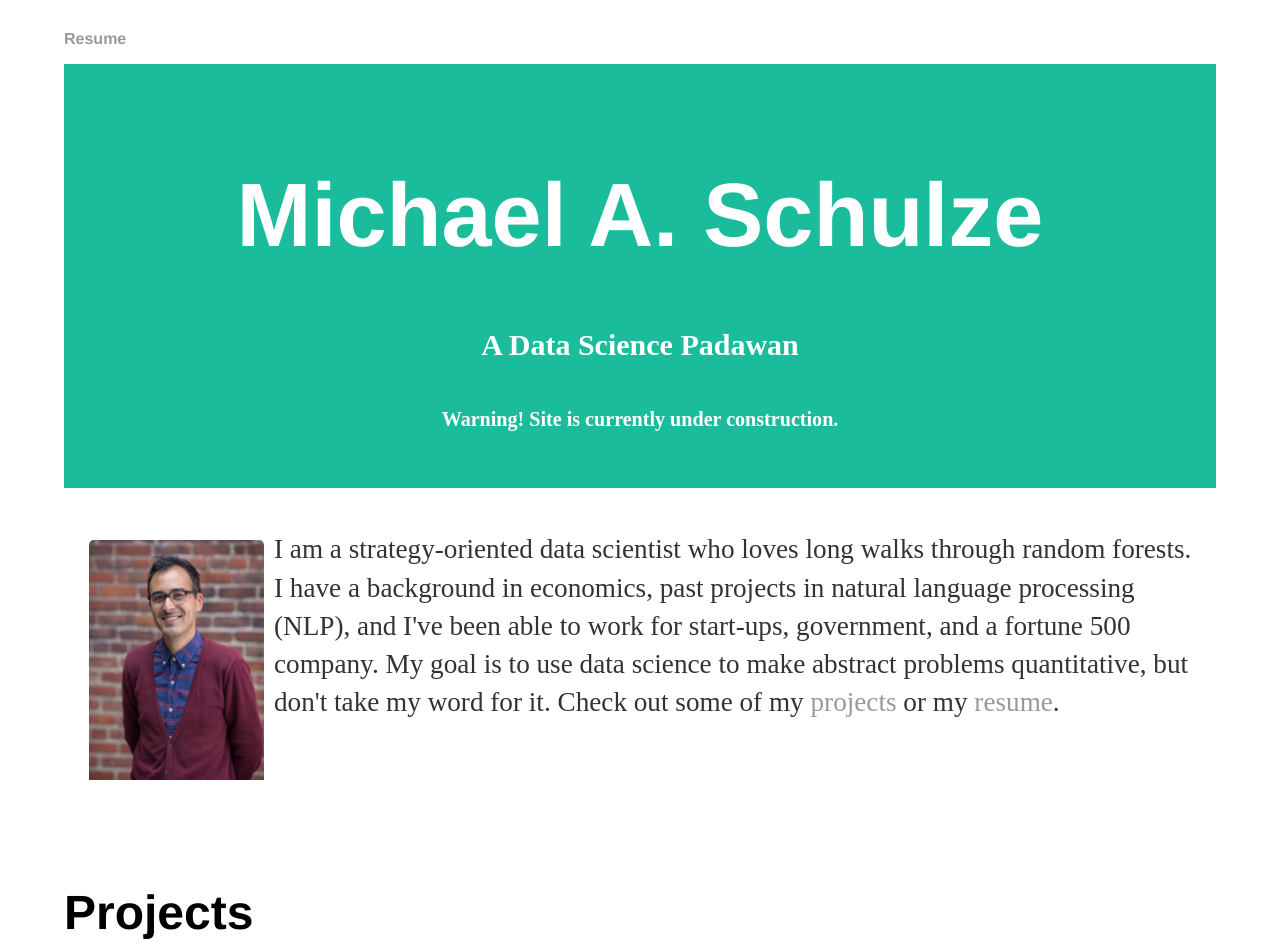
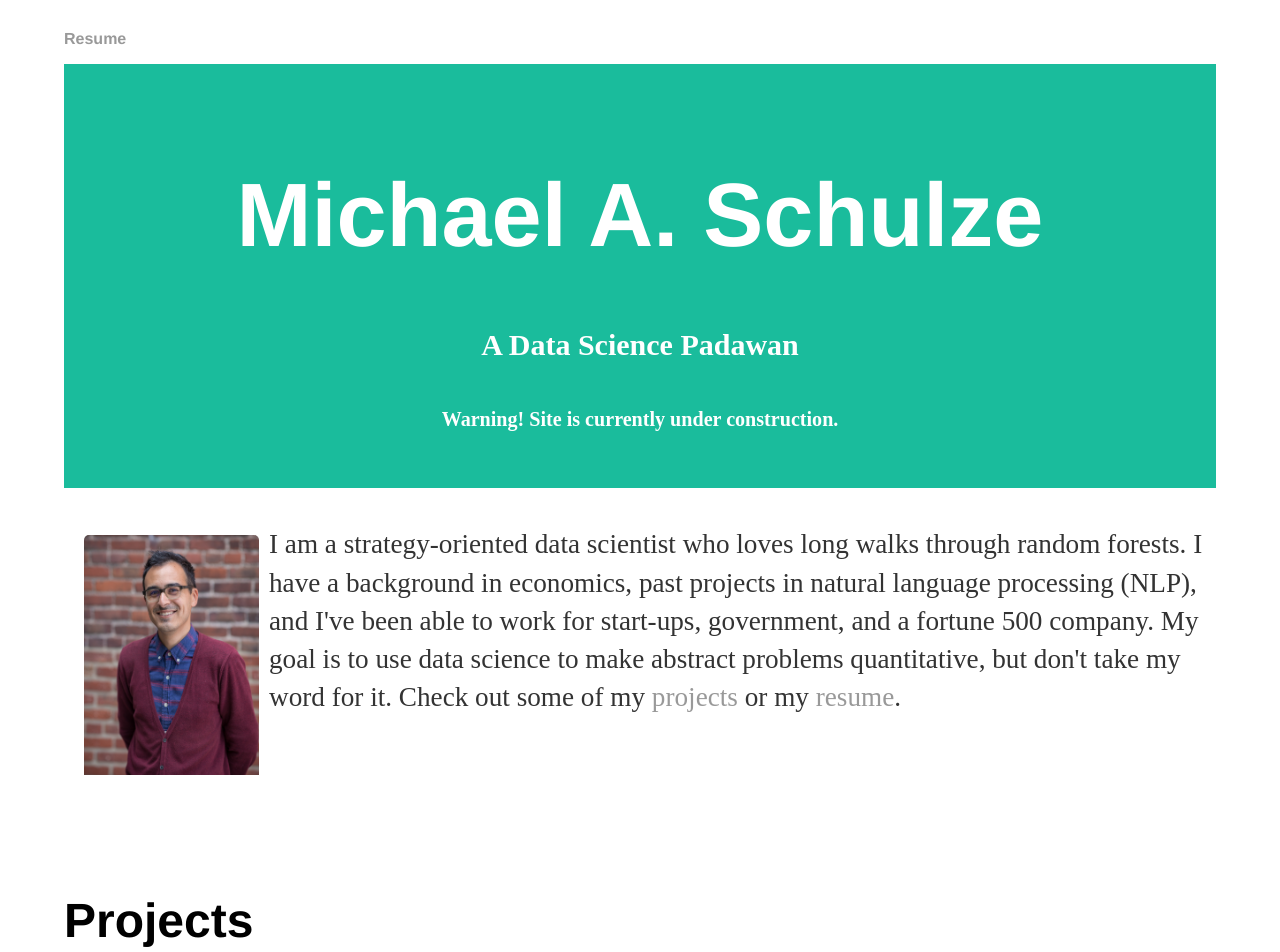
Before and after one commit to amadorschulze92/amadorschulze92.github.io, a Jekyll site: the page built from index.html, in a window 1280 px wide. Shown: the top 952 px of the page. Built offline with Jekyll 4.4.1, drawn with Linux system fonts in a browser that asks for light colours; grey boxes are pictures that could not be loaded.

Commit message:
spacing things out

```diff
--- a/assets/css/main.css
+++ b/assets/css/main.css
@@ -44,7 +44,7 @@ p {
     font-size: 1.7em;
     line-height: 1.4em;
     color: #333;
-    padding: 15px;
+    padding: 10px;
 }
 
 footer {
--- a/index.html
+++ b/index.html
@@ -29,6 +29,7 @@ title: Michael A. Schulze
     <br>
     <br>
     <br>
+    <br>
     <h1>Projects</h1>
     <div class="row">
       {% for post in site.posts %}
```
